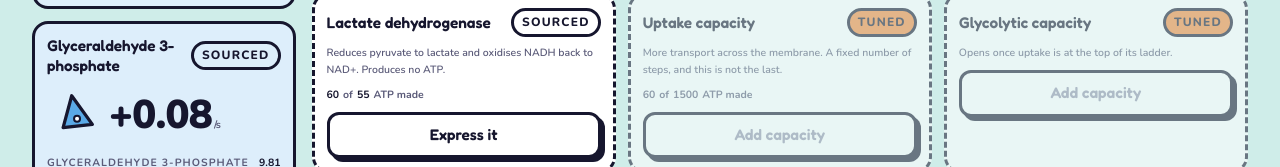
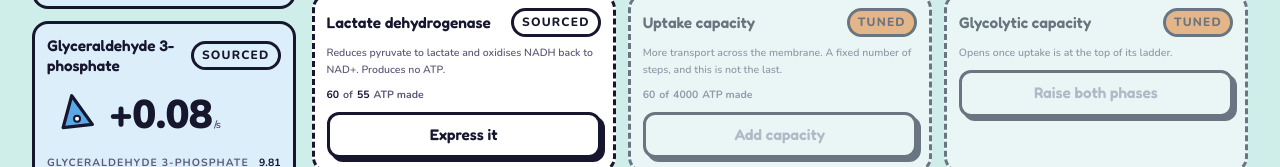
Before and after one commit to charlieramus/krebs, a React (Vite) app: page / in a window 1280 px wide. Shown: the part 451-618 px from the top of the page. Built offline with nearby package versions, Linux system fonts and the light colour scheme.

Commit message:
stage4v5

```diff
--- a/src/ui/components/UnlockShelf.tsx
+++ b/src/ui/components/UnlockShelf.tsx
@@ -245,7 +245,11 @@ export function UnlockShelf() {
           threshold={atTopOfGlycolysis || !atTopOfLadder ? null : glycolysisThreshold}
           bought={atTopOfGlycolysis}
           affordable={affordable.glycolysis}
-          buyLabel="Add capacity"
+          // NOT "Add capacity", which is the slot to the left's label. The stage 4
+          // browser check found two buttons reading the same three words side by
+          // side, which is a worse problem read aloud than it is read on screen.
+          // This one says what it does that the other does not.
+          buyLabel="Raise both phases"
           onBuy={() => {
             runtime.buyGlycolysisStep();
           }}
--- a/src/ui/tuning.ts
+++ b/src/ui/tuning.ts
@@ -98,9 +98,27 @@ export const DASH_LENGTH = 8;
  * ceiling exists rather than trusting this comment.
  *
  * 55 puts the unlock in reach just as the pathway dies, so the wall and its
- * answer arrive together. Whether that is the right beat, or whether the answer
- * should appear only after the player has sat in the stall for a while, is
- * precisely what stage 7 plays to find out.
+ * answer arrive together.
+ *
+ * THIS NUMBER CANNOT BE TUNED TO CHANGE THAT, AND STAGE 4 MEASURED THE RANGE.
+ * V3 left open whether the answer should instead appear only after the player
+ * has sat in the stall for a while. It cannot, by moving this. Cumulative ATP
+ * converges on 60 in the same breath as the pathway dies:
+ *
+ *     50      reached at 2.45s      0.50s BEFORE the wall
+ *     55                 2.60s      0.35s before
+ *     58                 2.70s      0.25s before
+ *     59.9               2.90s      0.05s before
+ *     59.99              3.05s      0.10s after
+ *
+ * The wall arrives at 2.95s. The whole usable range of this number spans half a
+ * second either side of it, and the top of the range is unbuyable. **A delay
+ * between the wall and its answer is not a threshold decision**, it is an
+ * interface one, and it belongs with the coach mark rather than here.
+ *
+ * 55 is kept rather than raised. It sits 8 percent below the ceiling, where a
+ * later change that lowers the nicotinamide total has room to move before this
+ * becomes unbuyable, and the alternative buys nothing measurable.
  */
 export const FERMENT_ATP_THRESHOLD = 55;
 
@@ -132,16 +150,21 @@ export const UPTAKE_VMAX_STEPS: readonly number[] = [8, 10, 12];
 /**
  * Cumulative gross ATP for each purchasable uptake step.
  *
- * One entry per step above the first, so index 0 buys step 1. Spaced from the
- * measurement in unlockPacing.report.test.ts against stage 7's play session
- * rather than against docs/PROGRESSION.md's 45 to 90 minutes for the whole act:
- * V3 has two unlocks and act 1 will eventually have many, so pacing the slice to
- * the full act's length would put both purchases in the first two minutes and
- * leave eighty-eight with nothing in them.
+ * One entry per step above the first, so index 0 buys step 1.
  *
- * At the default Vmax these land at roughly one minute and roughly seven.
+ * RE-DERIVED FROM A CLOCK IN UPDATELOGV5.md STAGE 4, was 1500 and 12000. V3
+ * spaced these against its own play session and said so, on the argument that a
+ * two-unlock slice paced to a full act would put both purchases in the first two
+ * minutes and leave eighty-eight with nothing in them. Act 1 has seven purchases
+ * now, so that argument has expired and the act's own target is usable for the
+ * first time.
+ *
+ * HOW THEY WERE DERIVED. Target times were chosen first, then a run was
+ * instrumented to record what cumulative ATP stood at when it reached them.
+ * These are those readings, rounded: 2m00s and 9m00s. Adjusting a threshold by
+ * feel and then measuring where it landed is the loop this replaces.
  */
-export const UPTAKE_ATP_THRESHOLDS: readonly number[] = [1500, 12000];
+export const UPTAKE_ATP_THRESHOLDS: readonly number[] = [4000, 20000];
 
 /* ===========================================================================
    GLYCOLYTIC CAPACITY. UPDATELOGV5.md stage 3.
@@ -229,13 +252,25 @@ export const GLYCOLYSIS_STEPS: readonly GlycolysisStep[] = [
 /**
  * Cumulative gross ATP for each purchasable glycolytic step.
  *
- * One entry per rung above the first, so index 0 buys rung 1. Spaced across the
- * back of the act, because the front of it is already full: stage 3 measured
- * every existing event landing inside the first 5m13s. Stage 4 of
- * UPDATELOGV5.md re-derives these against a measured act length, which is the
- * first time any threshold in this file has been set against one.
+ * One entry per rung above the first, so index 0 buys rung 1.
+ *
+ * DERIVED FROM A CLOCK IN STAGE 4, was 40000, 90000, 160000 and 250000 as
+ * first-fit values in stage 3. Those landed at 16m16s, 32m47s, 52m37s and
+ * 74m52s, so the gaps between events grew from 11m03s to 22m16s across the act,
+ * which is the wrong shape: the longest wait fell where the player has least
+ * reason to still be watching.
+ *
+ * Targets of 22, 35, 48 and 62 game-minutes were chosen first, then a run was
+ * instrumented to record cumulative ATP at each, and these are those readings
+ * rounded. The gap is roughly 13 minutes throughout instead of growing.
+ *
+ * WHY THE LAST ONE IS AT 62 MINUTES AND NOT AT 90. docs/PROGRESSION.md gives act
+ * 1 45 to 90 minutes and six gaps have to fit inside it. Pushing the last rung
+ * to 75 minutes stretches every gap to 16.5, and the longest gap is the number
+ * NOW.md blocking item 2 is about. 62 minutes is inside the target and it keeps
+ * the worst wait at 14.
  */
-export const GLYCOLYSIS_ATP_THRESHOLDS: readonly number[] = [40000, 90000, 160000, 250000];
+export const GLYCOLYSIS_ATP_THRESHOLDS: readonly number[] = [53000, 93000, 139000, 195000];
 
 /* ===========================================================================
    SAVE MANAGEMENT. UPDATELOGV4.md stage 5.
```
Also changed, not shown: 2 other files (tests, documents, lock files or other folders).
